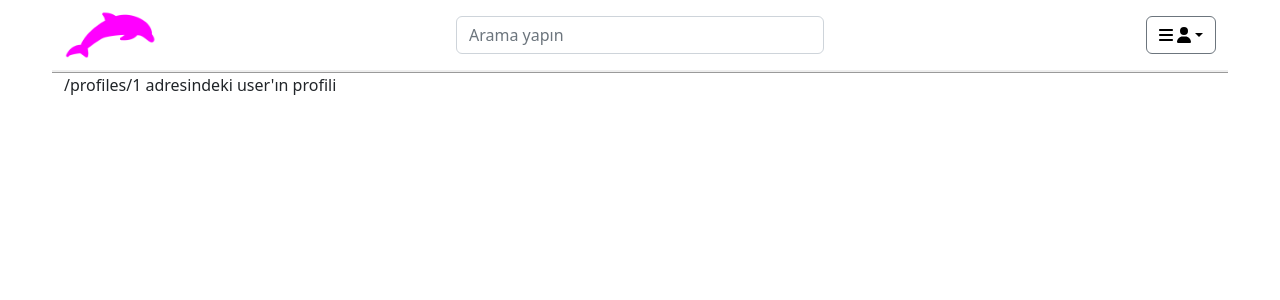
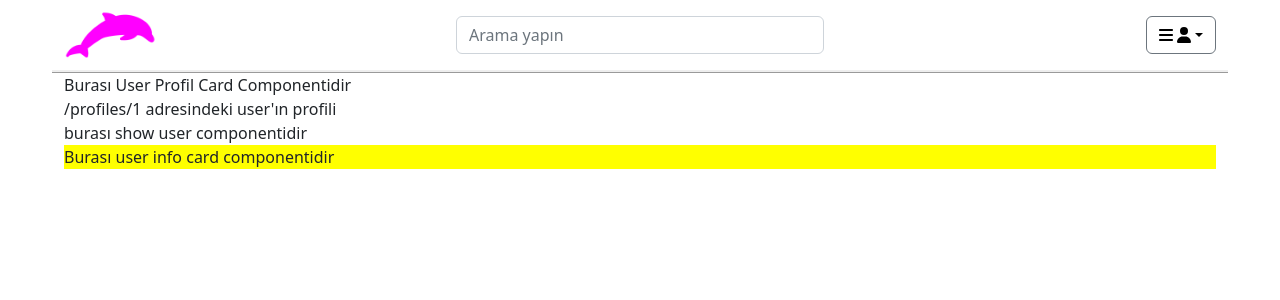
Before and after one commit to CankatAtbinici/projectx-front-end, a React (Create React App) app: page /profiles/1 in a window 1280 px wide. Shown: the top 300 px of the page. Built offline with nearby package versions, Linux system fonts and the light colour scheme.

Commit message:
added new profile components

```diff
--- a/src/components/profile/ProfileContainer.jsx
+++ b/src/components/profile/ProfileContainer.jsx
@@ -1,7 +1,9 @@
 import React from 'react';
 import { useContext } from 'react';
 import { Context } from "../../context/context";
+import ShowUserProfile from './ShowUserProfile';
 import UserProfileCard from './UserProfileCard';
+import Header from "../header/header";
 
 
 function ProfileContainer(props) {
@@ -9,7 +11,11 @@ function ProfileContainer(props) {
 
     return (
         <div>
+            <Header/>
             <UserProfileCard/>
+            <div>
+                <ShowUserProfile/>
+            </div>
         </div>
     );
 }
--- /dev/null
+++ b/src/components/profile/ShowUserProfile.jsx
@@ -0,0 +1,13 @@
+import React from 'react';
+import UserInfoCard from './UserInfoCard';
+
+function ShowUserProfile(props) {
+    return (
+        <div>
+            burası show user componentidir
+            <UserInfoCard/>
+        </div>
+    );
+}
+
+export default ShowUserProfile;
--- /dev/null
+++ b/src/components/profile/UserInfoCard.jsx
@@ -0,0 +1,11 @@
+import React from 'react';
+
+function UserInfoCard(props) {
+    return (
+        <div className='user-info-card-main-container'>
+            Burası user info card componentidir
+        </div>
+    );
+}
+
+export default UserInfoCard;
--- a/src/components/profile/UserProfileCard.jsx
+++ b/src/components/profile/UserProfileCard.jsx
@@ -7,6 +7,10 @@ function UserProfileCard(props) {
     return (
         <div>
 
+            <div>
+            Burası User Profil Card Componentidir
+            </div>
+
         {context.userProfileData.name}
 
 
--- a/src/pages/profile/Profile.css
+++ b/src/pages/profile/Profile.css
@@ -0,0 +1,5 @@
+.user-info-card-main-container{
+display: flex;
+width: 100%;
+background-color: yellow;
+}
--- a/src/pages/profile/Profile.jsx
+++ b/src/pages/profile/Profile.jsx
@@ -1,4 +1,5 @@
 import axios from "axios";
+import "./Profile.css"
 import React, { useEffect, useState , useContext} from "react";
 import { getAccessToken } from "../../auth/auth.service";
 import { v4 as uuidv4 } from "uuid";
@@ -77,7 +78,7 @@ const Profile = React.memo((props) => {
 
   return (
     <div>
-      <Header/>
+
       {testProfileData()}
 
     </div>
```
Also changed, not shown: src/components/profile/OwnUserProfile.jsx (added, +11 -0 lines).
